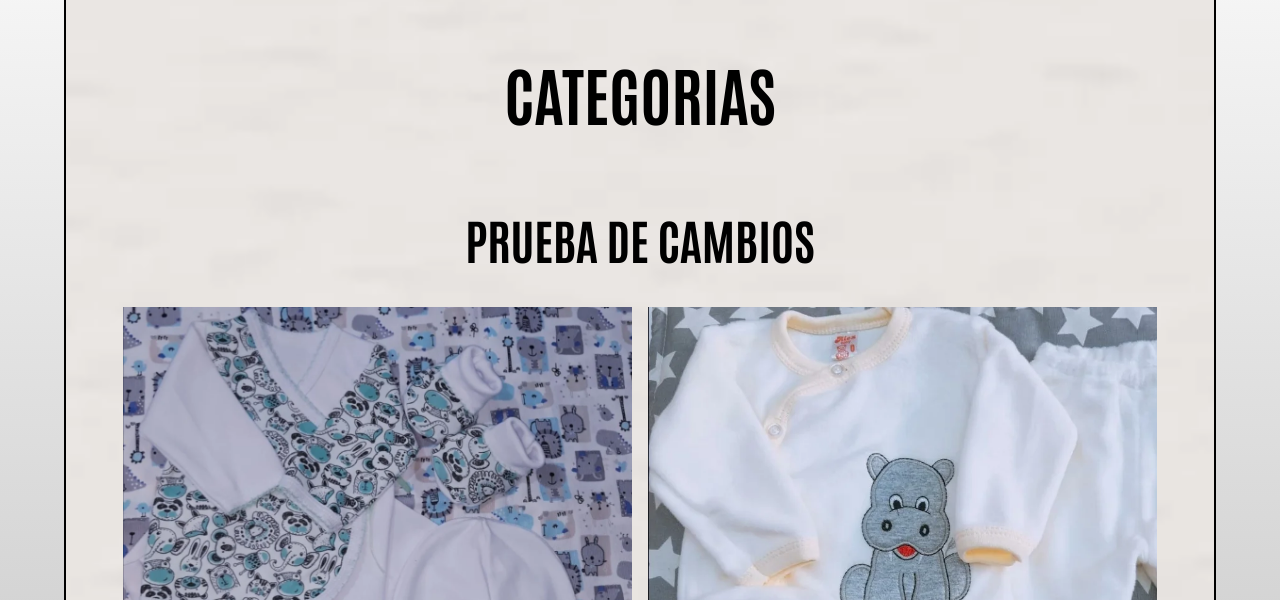
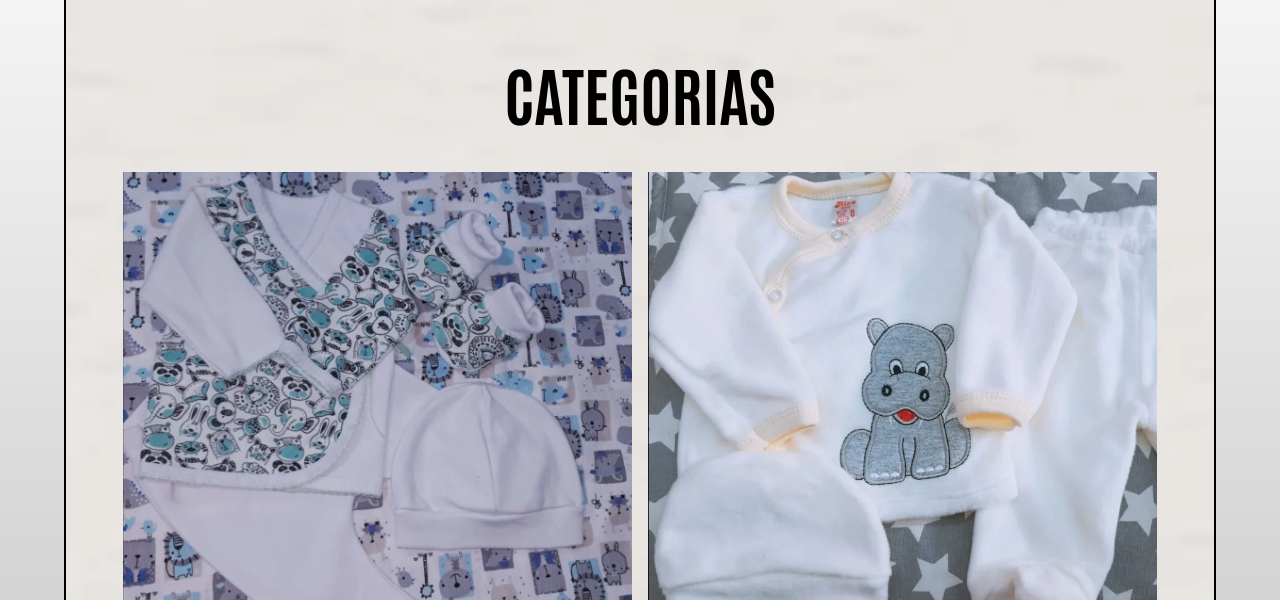
Before and after one commit to Frank076-web/Pagina-Ropa-Bebe, a plain HTML site: page index.html in a window 1280 px wide. Shown: the part 200-800 px from the top of the page. Drawn offline with Linux system fonts and the light colour scheme.

Commit message:
Quitamos el h2 para resolver

```diff
--- a/index.html
+++ b/index.html
@@ -18,7 +18,6 @@
          <header class="header">
              <a class="logo" href="index.html"><img src="/Imagenes/logos/WhatsApp Image 2021-04-25 at 19.16.09.webp" alt="icono"></a>
              <h1>Categorias</h1>
-             <h2>Prueba de cambios</h2>
          </header>
 
         <!-- Menu principal -->
```
